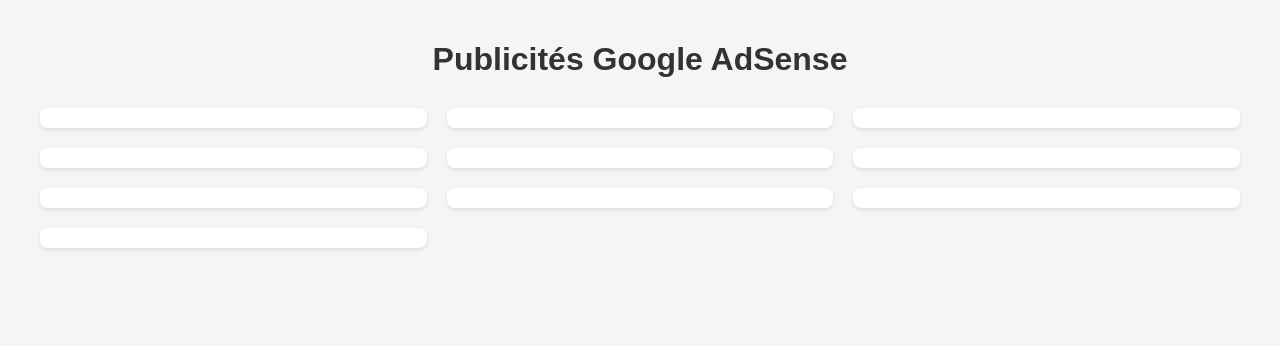
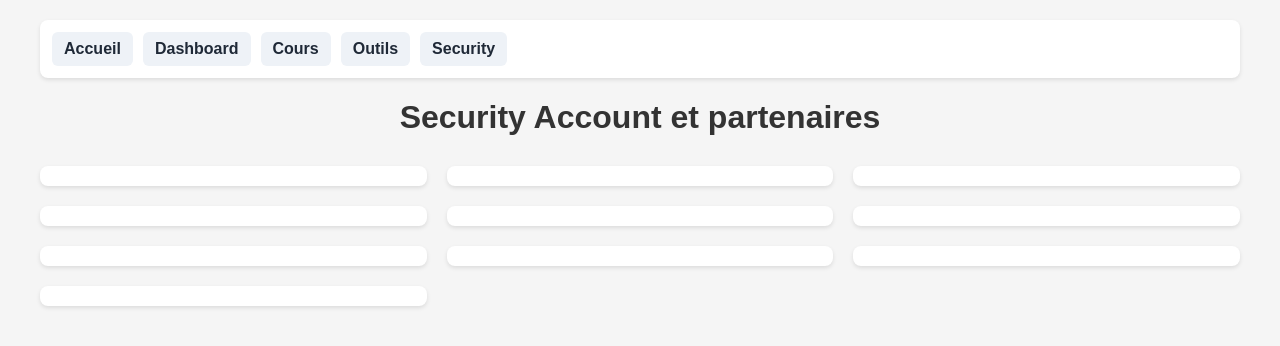
Before and after one commit to Mx3-ProG/Matdeff-Site, a website: page security_accompt.html in a window 1280 px wide. Drawn offline with Linux system fonts and the light colour scheme.

Commit message:
chore: commit all pending app updates

```diff
--- a/app.js
+++ b/app.js
@@ -141,6 +141,7 @@ class LaCelluleWebApp {
         hamburger?.addEventListener('click', () => {
             hamburger.classList.toggle('active');
             navMenu.classList.toggle('active');
+            hamburger.setAttribute('aria-expanded', hamburger.classList.contains('active') ? 'true' : 'false');
 
             // Animation du hamburger
             if (hamburger.classList.contains('active')) {
@@ -186,6 +187,7 @@ class LaCelluleWebApp {
         const navMenu = document.querySelector('.nav-menu');
 
         hamburger?.classList.remove('active');
+        hamburger?.setAttribute('aria-expanded', 'false');
         navMenu?.classList.remove('active');
         document.body.classList.remove('menu-open');
         document.body.style.overflow = '';
--- a/package.json
+++ b/package.json
@@ -21,6 +21,7 @@
   },
   "dependencies": {
     "@supabase/supabase-js": "^2.50.0",
+    "@vercel/analytics": "^2.0.1",
     "cors": "^2.8.5",
     "dotenv": "^17.2.3",
     "express": "^5.1.0",
--- a/security_accompt.html
+++ b/security_accompt.html
@@ -3,7 +3,7 @@
 <head>
     <meta charset="UTF-8">
     <meta name="viewport" content="width=device-width, initial-scale=1.0">
-    <title>Publicités</title>
+    <title>Security_accompt</title>
     <script async src="https://pagead2.googlesyndication.com/pagead/js/adsbygoogle.js?client=ca-pub-xxxxxxxxxxxxxxxx"
      crossorigin="anonymous"></script>
     <style>
@@ -14,6 +14,33 @@
             padding: 20px;
             background-color: #f5f5f5;
         }
+          .top-nav {
+               background-color: #ffffff;
+               border-radius: 8px;
+               box-shadow: 0 2px 4px rgba(0, 0, 0, 0.1);
+               padding: 12px;
+               margin-bottom: 20px;
+          }
+          .top-nav ul {
+               display: flex;
+               flex-wrap: wrap;
+               gap: 10px;
+               list-style: none;
+               margin: 0;
+               padding: 0;
+          }
+          .top-nav a {
+               display: inline-block;
+               text-decoration: none;
+               color: #1f2937;
+               background-color: #eef2f7;
+               padding: 8px 12px;
+               border-radius: 6px;
+               font-weight: 600;
+          }
+          .top-nav a:hover {
+               background-color: #dce6f3;
+          }
         h1 {
             text-align: center;
             color: #333;
@@ -33,7 +60,17 @@
     </style>
 </head>
 <body>
-    <h1>Publicités Google AdSense</h1>
+     <header class="top-nav" aria-label="Navigation principale">
+          <ul>
+               <li><a href="/">Accueil</a></li>
+               <li><a href="dashboard.html">Dashboard</a></li>
+               <li><a href="cours.html">Cours</a></li>
+               <li><a href="outils.html">Outils</a></li>
+               <li><a href="security_accompt.html">Security</a></li>
+          </ul>
+     </header>
+
+    <h1>Security Account et partenaires</h1>
 
     <div class="ad-container">
         <div class="ad-slot">
--- /dev/null
+++ b/vercel-analytics.jsx
@@ -0,0 +1,5 @@
+import { Analytics } from "@vercel/analytics/next";
+
+export default function VercelAnalytics() {
+  return <Analytics />;
+}
```
Also changed, not shown: landing-style.css (+42 -0 lines).
